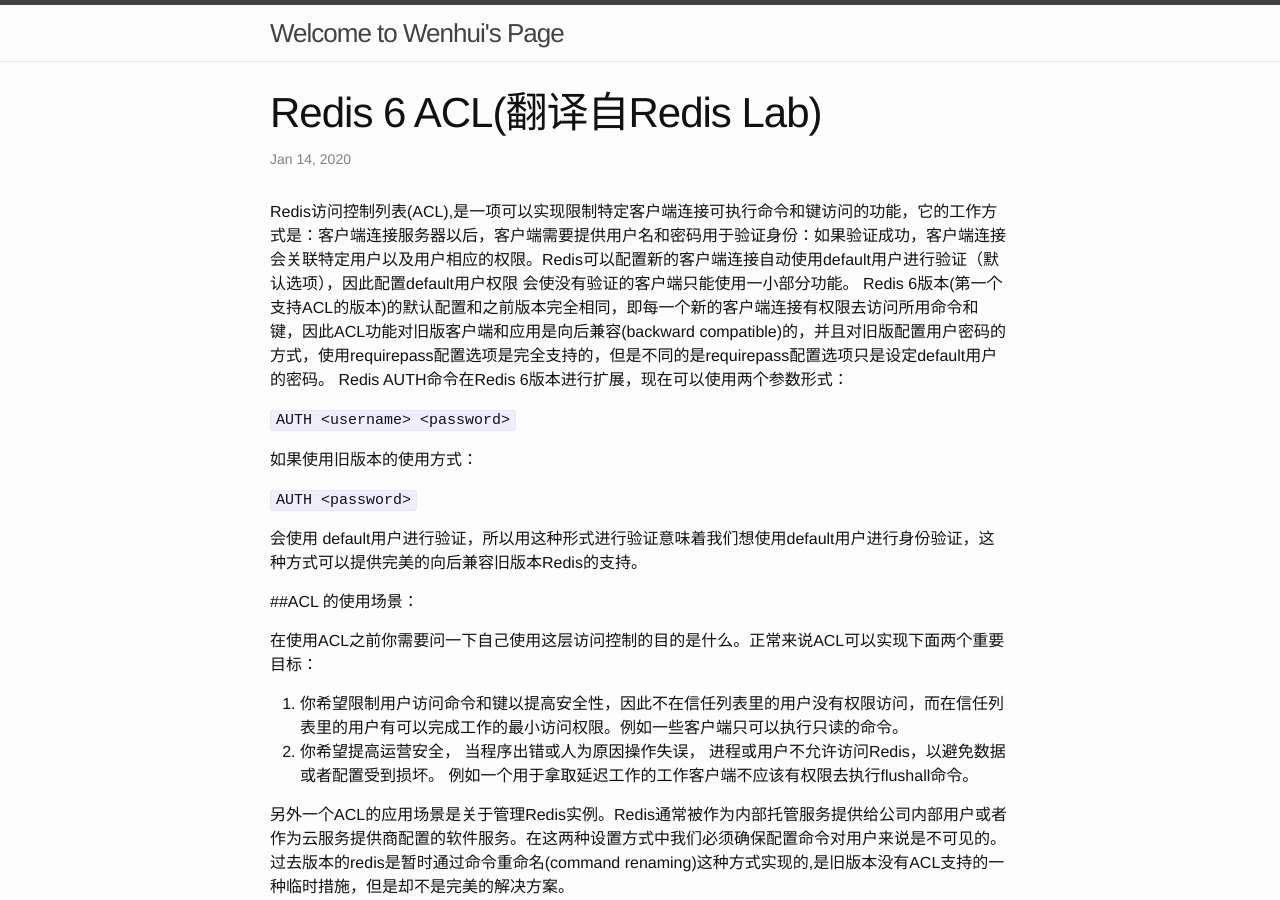
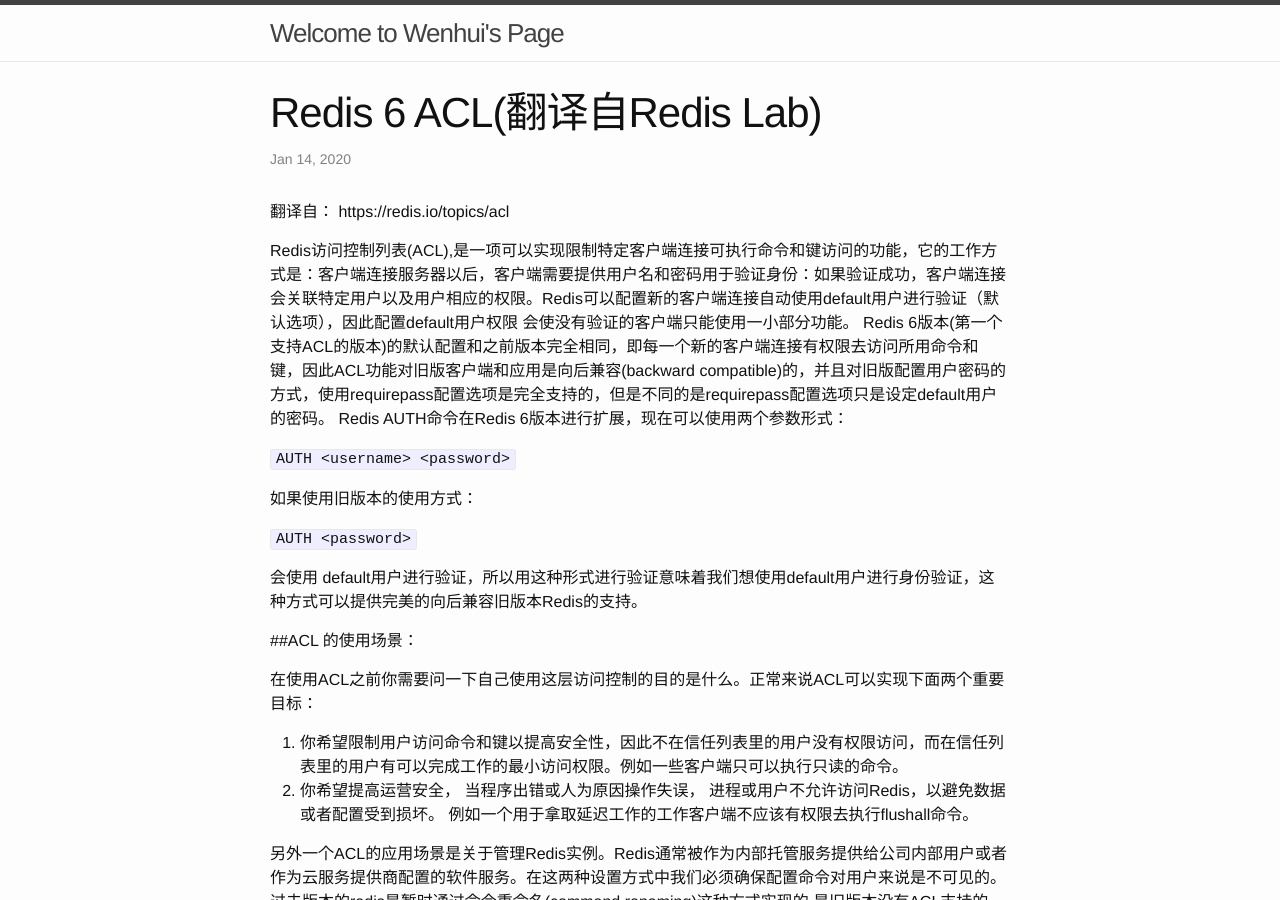
Before and after one commit to hwware/hwware.github.io, a Jekyll site: the page built from _posts/2020-01-14-acl-translate.markdown, in a window 1280 px wide and 900 px high. Built offline with Jekyll 4.4.1, drawn with Linux system fonts in a browser that asks for light colours.

Commit message:
Update 2020-01-14-acl-translate.markdown

```diff
--- a/_posts/2020-01-14-acl-translate.markdown
+++ b/_posts/2020-01-14-acl-translate.markdown
@@ -4,6 +4,9 @@
 date:   2020-01-14 12:58:29
 categories: Redis
 ---
+
+翻译自： https://redis.io/topics/acl
+
 Redis访问控制列表(ACL),是一项可以实现限制特定客户端连接可执行命令和键访问的功能，它的工作方式是：客户端连接服务器以后，客户端需要提供用户名和密码用于验证身份：如果验证成功，客户端连接会关联特定用户以及用户相应的权限。Redis可以配置新的客户端连接自动使用default用户进行验证（默认选项），因此配置default用户权限
 会使没有验证的客户端只能使用一小部分功能。
 Redis 6版本(第一个支持ACL的版本)的默认配置和之前版本完全相同，即每一个新的客户端连接有权限去访问所用命令和键，因此ACL功能对旧版客户端和应用是向后兼容(backward compatible)的，并且对旧版配置用户密码的方式，使用requirepass配置选项是完全支持的，但是不同的是requirepass配置选项只是设定default用户的密码。
```
